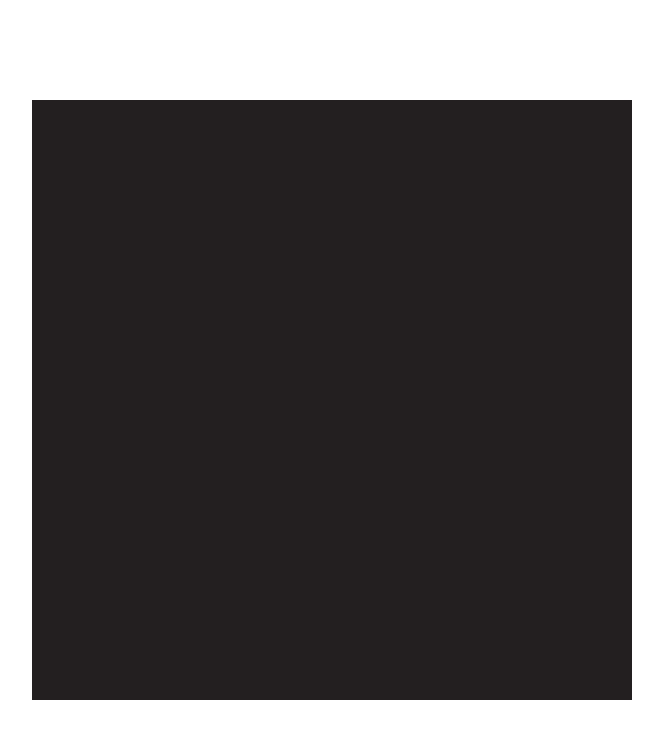
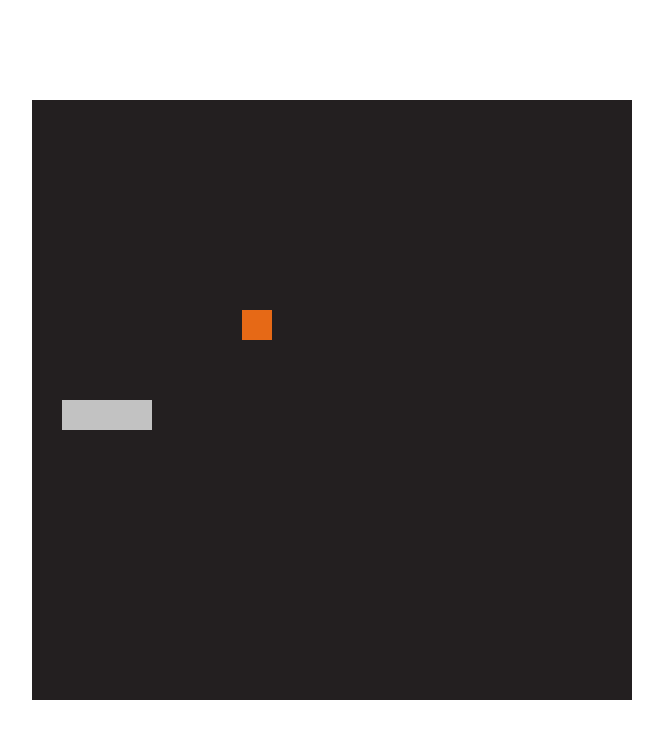
Before and after one commit to its-kks/multiplayer-snake, a plain HTML site: page index.html in a window 1280 px wide. Shown: the whole page, without its empty margins (308-971 px from the left). Drawn offline with nearby package versions, Linux system fonts and the light colour scheme.

Commit message:
Setting food and snake color

```diff
--- a/index.html
+++ b/index.html
@@ -26,7 +26,7 @@
         </div>
 
     </section>
+    <script src="index.js"></script>
     <script src="https://cdn.jsdelivr.net/npm/bootstrap@5.3.0/dist/js/bootstrap.bundle.min.js" integrity="sha384-geWF76RCwLtnZ8qwWowPQNguL3RmwHVBC9FhGdlKrxdiJJigb/j/68SIy3Te4Bkz" crossorigin="anonymous"></script>
-    <script src="index.js"></script>
 </body>
 </html>
--- a/index.js
+++ b/index.js
@@ -4,6 +4,30 @@ const FOOD_COLOR = '#e66916';
 
 const gameScreen = document.querySelector('#gameScreen');
 let canvas, ctx;
+
+const gameState={
+    player:{
+        pos:{
+            x:3,
+            y:10
+        },
+        vel:{
+            x:1,
+            y:0
+        },
+        snake:[
+            {x:1,y:10},
+            {x:2,y:10},
+            {x:3,y:10},
+        ]
+    },
+    food:{
+        x:7,
+        y:7
+    },
+    gridsize:20
+
+}
 
 const init = () => {
     canvas = document.querySelector('#canvas');
@@ -22,3 +46,30 @@ const init = () => {
 }
 
 init();
+
+const paintGame = (state)=>{//state -> gameState
+    ctx.fillStyle=BG_COLOR;
+    ctx.fillRect(0,0,canvas.width,canvas.height);
+
+    const food = state.food;
+    const gridsize = state.gridsize;
+    const size = canvas.width/gridsize;
+
+    ctx.fillStyle = FOOD_COLOR;
+    //ith cell but we have to multiply cell length to get pixel
+    ctx.fillRect(food.x*size,food.y*size,size,size);
+
+    paintPlayer(state.player,size,SNAKE_COLOR);
+}
+
+const paintPlayer = (playState,size,color)=>{
+    const snake=playState.snake;
+
+    ctx.fillStyle = color;
+    for(let cell of snake){
+        ctx.fillRect(cell.x*size,cell.y*size,size,size);
+    }
+
+}
+
+paintGame(gameState);
```
